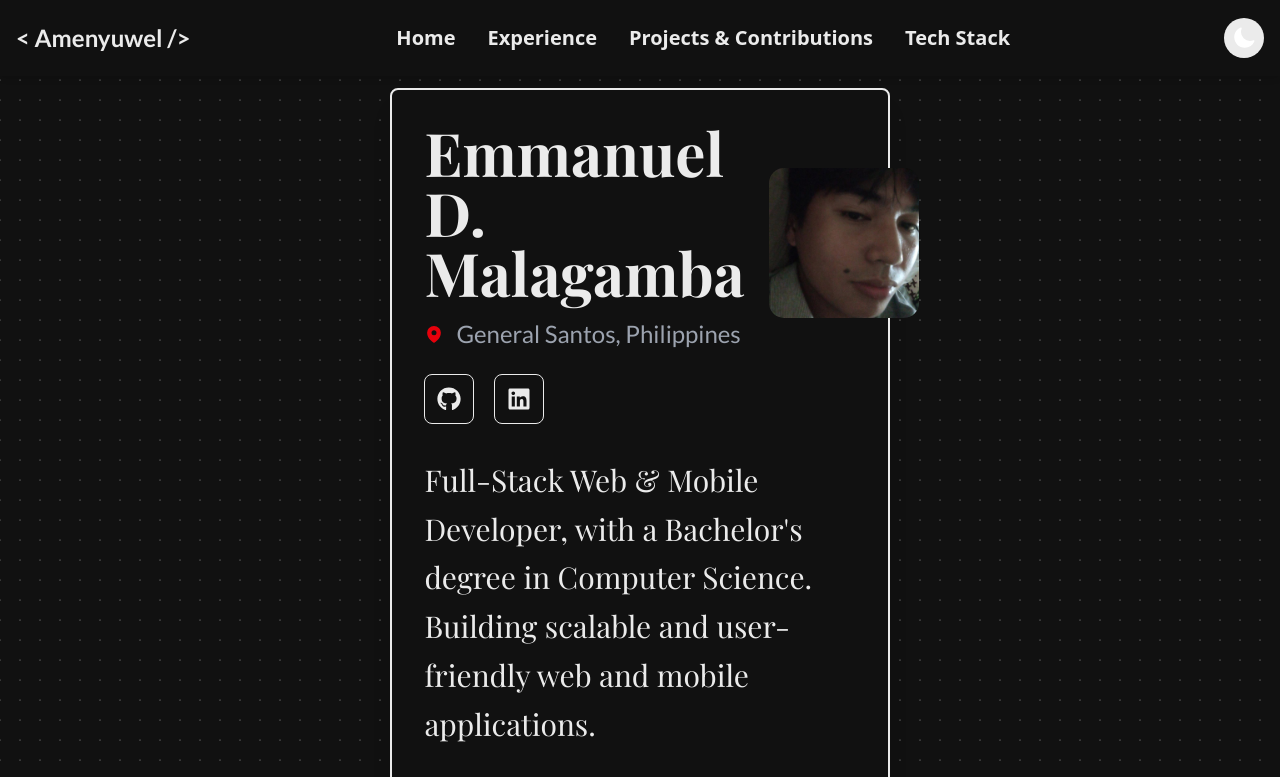
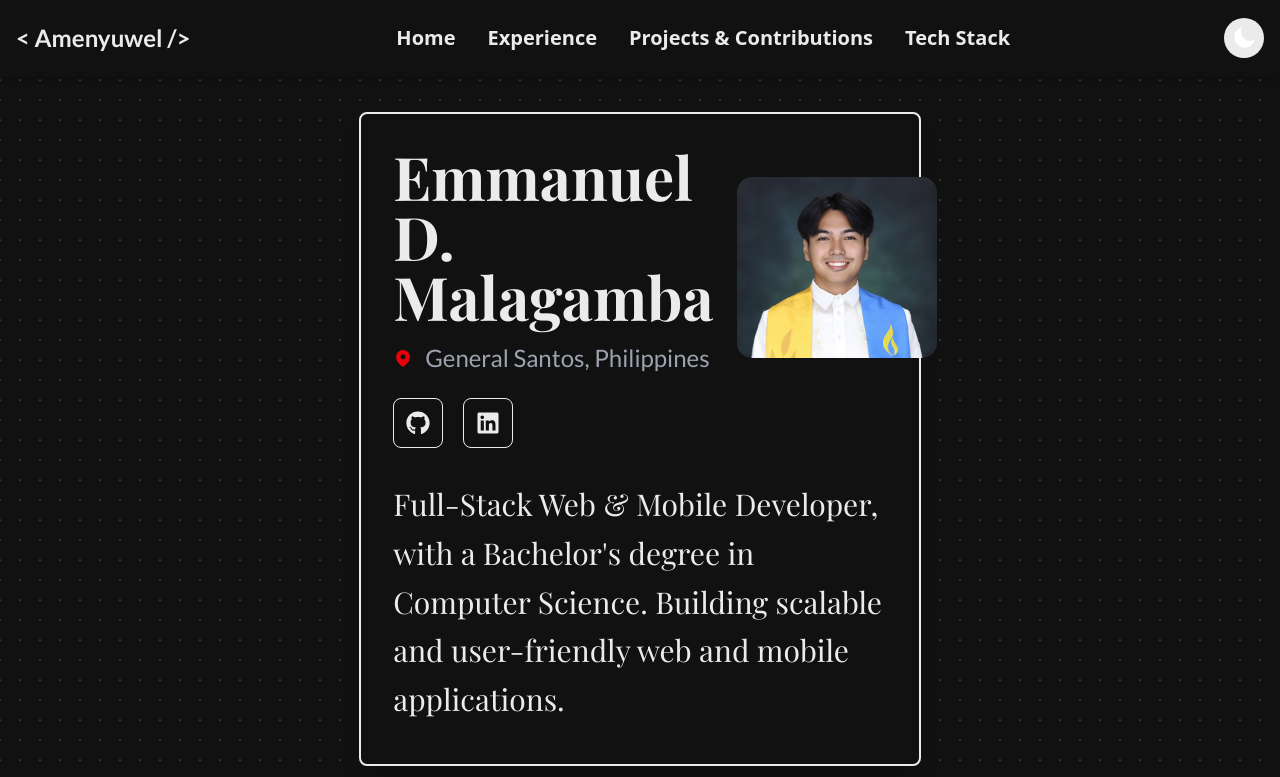
Before and after one commit to Amenyuwel/Portfolio, a Next.js app: page / in a window 1280 px wide. Shown: the top 777 px of the page. Built offline with nearby package versions, Linux system fonts and the light colour scheme.

Commit message:
Changed the profile inside TitleCard.jsx. Additionally, I added checks that dynamically adjusts the card based on the image's ratio.

```diff
--- a/ReactBits/TiltedCard/TiltedCard.jsx
+++ b/ReactBits/TiltedCard/TiltedCard.jsx
@@ -1,4 +1,4 @@
-import { useRef, useState } from "react";
+import { useRef, useState, useEffect } from "react";
 import { motion, useMotionValue, useSpring } from "framer-motion";
 
 const springValues = {
@@ -11,10 +11,8 @@ export default function TiltedCard({
   imageSrc = "images/Profile.jpg",
   altText = "Emmanuel D. Malagamba",
   captionText = "Full-Stack Developer",
-  containerHeight = "150px", // Increased container height
-  containerWidth = "150px", // Set a fixed width for the container
-  imageHeight = "150px", // Increased image height
-  imageWidth = "150px", // Set a fixed width for the image
+  maxWidth = 200, // Maximum width constraint
+  maxHeight = 200, // Maximum height constraint
   scaleOnHover = 1.1,
   rotateAmplitude = 14,
   showMobileWarning = true,
@@ -23,6 +21,12 @@ export default function TiltedCard({
   displayOverlayContent = false,
 }) {
   const ref = useRef(null);
+  const [imageDimensions, setImageDimensions] = useState({
+    width: 150,
+    height: 150,
+    isLoaded: false
+  });
+
   const x = useMotionValue(0);
   const y = useMotionValue(0);
   const rotateX = useSpring(useMotionValue(0), springValues);
@@ -36,6 +40,44 @@ export default function TiltedCard({
   });
 
   const [lastY, setLastY] = useState(0);
+
+  // Load image and calculate optimal dimensions
+  useEffect(() => {
+    const img = new Image();
+    img.onload = () => {
+      const { naturalWidth, naturalHeight } = img;
+      const aspectRatio = naturalWidth / naturalHeight;
+
+      let width, height;
+
+      // Calculate dimensions while maintaining aspect ratio and respecting max constraints
+      if (aspectRatio > 1) {
+        // Landscape image
+        width = Math.min(maxWidth, naturalWidth);
+        height = width / aspectRatio;
+        if (height > maxHeight) {
+          height = maxHeight;
+          width = height * aspectRatio;
+        }
+      } else {
+        // Portrait or square image
+        height = Math.min(maxHeight, naturalHeight);
+        width = height * aspectRatio;
+        if (width > maxWidth) {
+          width = maxWidth;
+          height = width / aspectRatio;
+        }
+      }
+
+      setImageDimensions({
+        width: Math.round(width),
+        height: Math.round(height),
+        isLoaded: true
+      });
+    };
+
+    img.src = imageSrc;
+  }, [imageSrc, maxWidth, maxHeight]);
 
   function handleMouse(e) {
     if (!ref.current) return;
@@ -71,13 +113,22 @@ export default function TiltedCard({
     rotateFigcaption.set(0);
   }
 
+  // Show loading placeholder until image dimensions are calculated
+  if (!imageDimensions.isLoaded) {
+    return (
+      <div className="flex items-center justify-center" style={{ width: maxWidth, height: maxHeight }}>
+        <div className="animate-pulse bg-gray-200 rounded-[15px]" style={{ width: 150, height: 150 }} />
+      </div>
+    );
+  }
+
   return (
     <figure
       ref={ref}
       className="relative flex h-full w-full flex-col items-center justify-center [perspective:800px]"
       style={{
-        height: containerHeight,
-        width: containerWidth,
+        height: `${imageDimensions.height}px`,
+        width: `${imageDimensions.width}px`,
       }}
       onMouseMove={handleMouse}
       onMouseEnter={handleMouseEnter}
@@ -92,8 +143,8 @@ export default function TiltedCard({
       <motion.div
         className="relative [transform-style:preserve-3d]"
         style={{
-          width: imageWidth,
-          height: imageHeight,
+          width: `${imageDimensions.width}px`,
+          height: `${imageDimensions.height}px`,
           rotateX,
           rotateY,
           scale,
@@ -102,10 +153,12 @@ export default function TiltedCard({
         <motion.img
           src={imageSrc}
           alt={altText}
-          className="absolute top-0 left-0 [transform:translateZ(0)] rounded-[15px] object-cover will-change-transform"
+          className="absolute top-0 left-0 [transform:translateZ(0)] rounded-[15px] will-change-transform"
           style={{
-            width: imageWidth,
-            height: imageHeight,
+            width: `${imageDimensions.width}px`,
+            height: `${imageDimensions.height}px`,
+            objectFit: 'contain',
+            objectPosition: 'center',
           }}
         />
 
--- a/app/pages/landing/page.jsx
+++ b/app/pages/landing/page.jsx
@@ -84,7 +84,7 @@ const LandingPage = () => {
       />
 
       <section className="flex h-screen w-full flex-col items-center justify-center px-4">
-        <article className="flex h-auto w-full flex-col rounded-lg border-2 border-[var(--opposite)] bg-[var(--background)] p-4 text-xl font-bold shadow-xl backdrop-blur-sm md:p-6 lg:w-[65%] xl:w-[40%] lg:p-8">
+        <article className="flex h-auto w-full flex-col rounded-lg border-2 border-[var(--opposite)] bg-[var(--background)] p-4 text-xl font-bold shadow-xl backdrop-blur-sm md:p-6 lg:w-[65%] xl:w-[45%] lg:p-8">
           {/* Name and Links */}
           <header className="mb-6 flex w-full flex-col items-center justify-between gap-4 md:mb-8 md:flex-row md:gap-6">
             <div className="flex flex-col items-center space-y-3 sm:items-start md:space-y-4">
```
Also changed, not shown: public/images/Profile.jpg.
